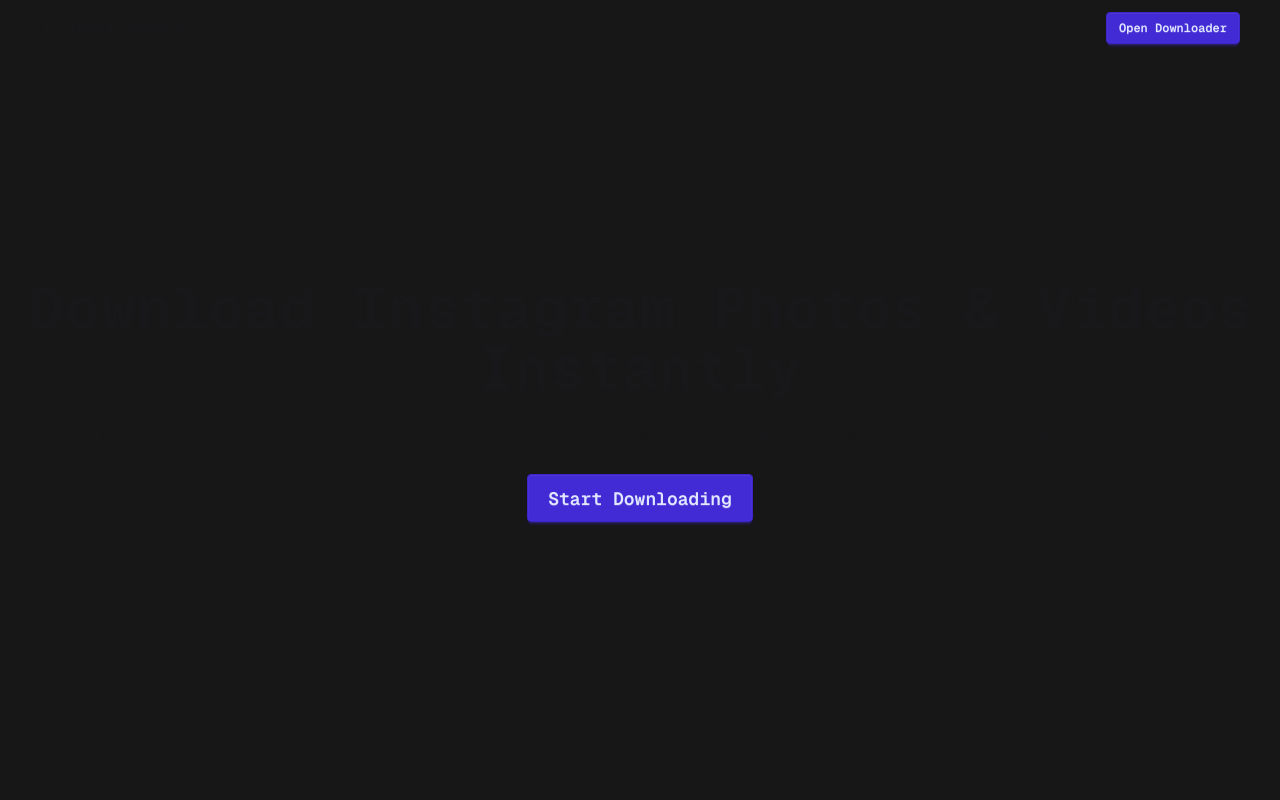
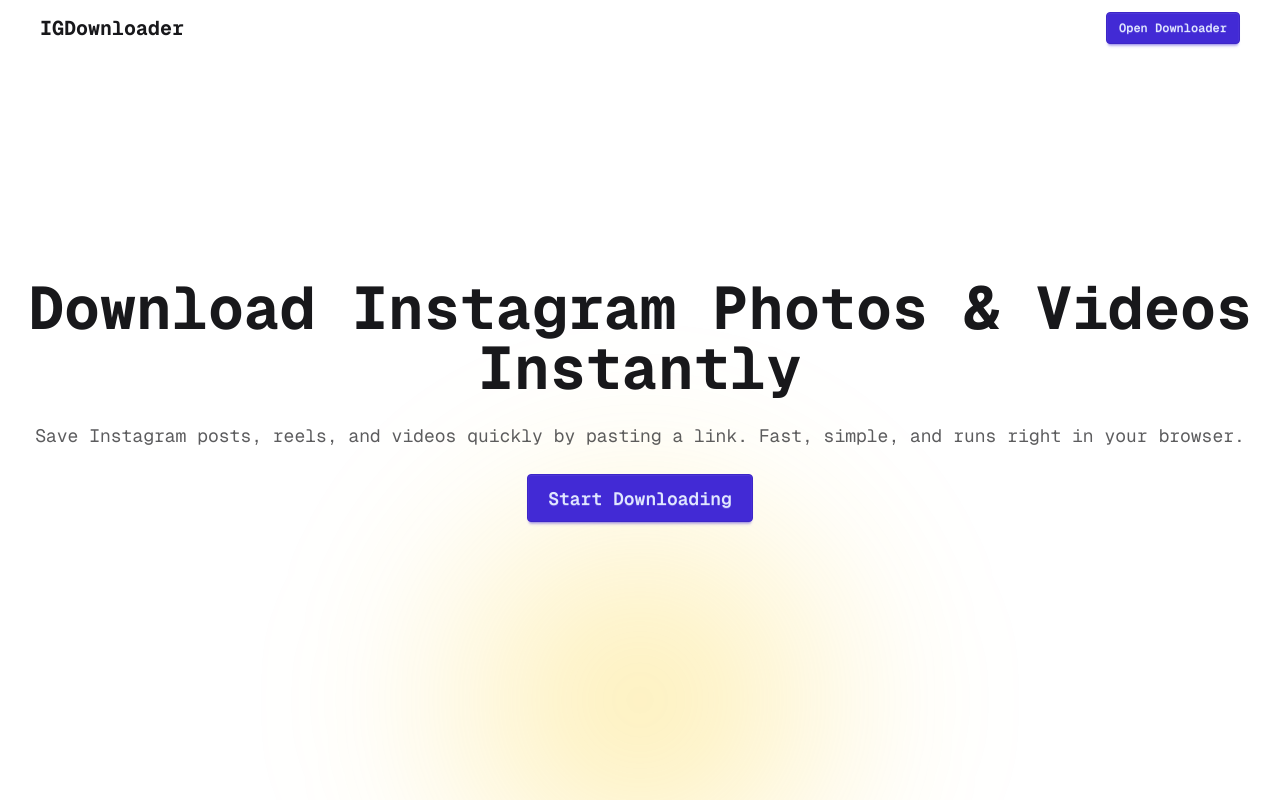
Before and after one commit to hieudoanm/instasize, a Next.js app in the folder packages/app/: page / in a window 1280 px wide. Shown: the top 800 px of the page. Built offline with nearby package versions, Linux system fonts and the light colour scheme.

Commit message:
update _app.tsx

```diff
--- a/packages/app/src/pages/_app.tsx
+++ b/packages/app/src/pages/_app.tsx
@@ -41,8 +41,7 @@ const App: FC<AppProps> = ({ Component, pageProps }) => {
         <meta name="twitter:image" content="/favicon.png" />
       </Head>
       <QueryClientProvider client={new QueryClient()}>
-        <div
-          className={`${geistSans.className} ${geistMono.className} bg-neutral-900 text-neutral-100`}>
+        <div className={`${geistSans.className} ${geistMono.className}`}>
           <Component {...pageProps} />
         </div>
       </QueryClientProvider>
```
Also changed, not shown: 7 other files (tests, documents, lock files or other folders).
